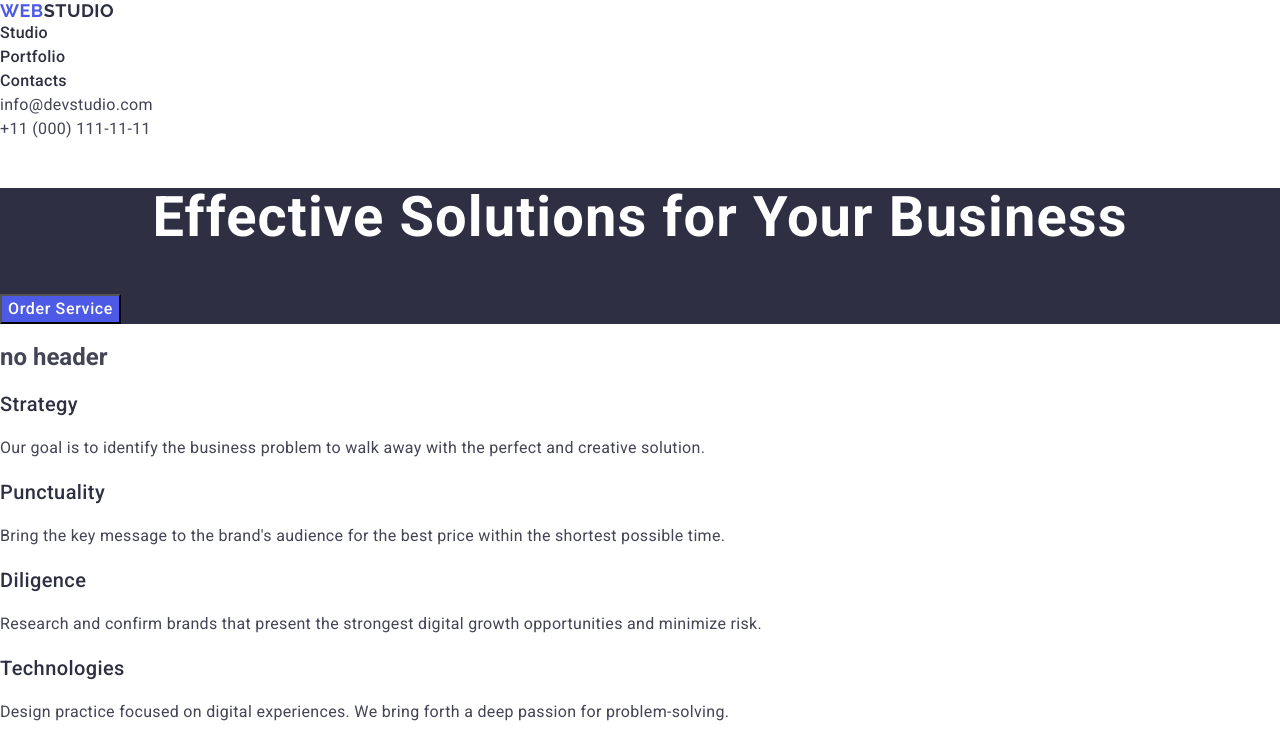
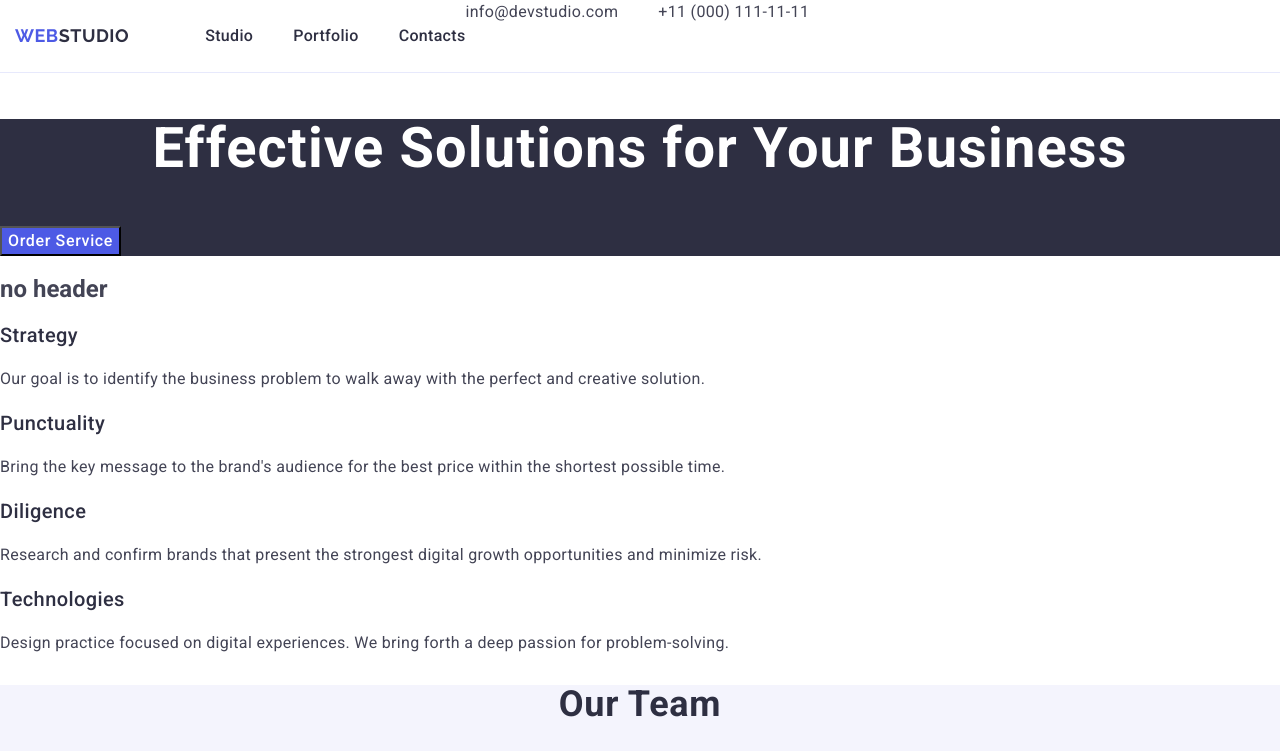
Before and after one commit to BohdanKyrychenko/goit-markup-hw-06, a plain HTML site: page index.html in a window 1280 px wide. Shown: the top 751 px of the page. Drawn offline with nearby package versions, Linux system fonts and the light colour scheme; a web font is replaced by a local one.

Commit message:
commit message

```diff
--- a/css/styles.css
+++ b/css/styles.css
@@ -4,12 +4,46 @@ body {
     background-color: #FFFFFF;
 }
 
-/*---------------------NAVIGATION---------------------*/
-.nav {}
+img {
+    display: block;
+}
+
+
+/*------------------------Reset styles for lists----------------- */
+ul,
+ol {
+    list-style: none;
+    padding: 0;
+    margin: 0;
+}
+
+a {
+    text-decoration: none;
+    color: inherit;
+}
+
+/*------------------------------------------------------------------*/
+
+/*---------------------HEADER---------------------*/
+.header {
+    border-bottom: 1px solid #e7e9fc
+}
+
+.header-div {
+    display: flex;
+    width: 1158px;
+    padding: 0 15px;
+}
+
+.nav {
+    display: flex;
+    align-items: center;
+}
 
 .logo {
     font-family: "Raleway", sans-serif;
     color: #2e2f42;
+    margin-right: 76px;
 }
 
 .nav .logo-link {
@@ -26,9 +60,14 @@ body {
     color: #4d5ae5;
 }
 
-.nav-list {}
+.nav-list {
+    display: flex;
+    gap: 40px;
+}
 
-.nav-item {}
+.nav-item {
+    padding: 24px 0;
+}
 
 .nav-link:hover, .nav-link:focus {
     color: #404bbf;
@@ -51,7 +90,10 @@ body {
     font-style: normal;
 }
 
-.address-list {}
+.address-list {
+    display: flex;
+    gap: 40px;
+}
 
 .address-item {}
 
@@ -236,18 +278,3 @@ body {
     color:#f4f4fd;
 }
 /* --------------------------------------------------- */
-
-
-/*------------------------Reset styles for lists----------------- */
-ul,
-ol {
-    list-style: none;
-    padding: 0;
-    margin: 0;
-}
-
-a {
-    text-decoration: none;
-    color: inherit;
-}
-/*------------------------------------------------------------------*/
--- a/index.html
+++ b/index.html
@@ -20,8 +20,8 @@
     <link rel="stylesheet" href="./css/styles.css" />
 </head>
 <body>
-    <header>
-        <div class="container">
+    <header class="header">
+        <div class="header-div container">
             <nav class="nav">
                 <a class="logo-link" href="./index.html">Web<span class="logo">Studio</span></a>
                 <ul class="nav-list">
@@ -30,9 +30,7 @@
                     <li class="nav-item"><a class="nav-link" href="">Contacts</a></li>
                 </ul>
             </nav>
-        </div>
 
-        <div class="container">
             <address class="address">
                 <ul class="address-list">
                     <li class="address-item"><a class="address-link" href="mailto:info@devstudio.com">info@devstudio.com</a></li>
```
